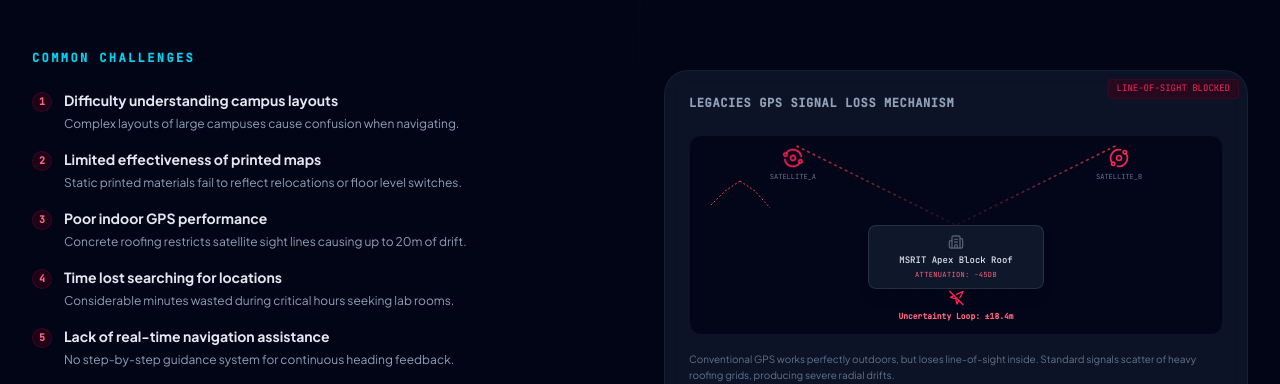
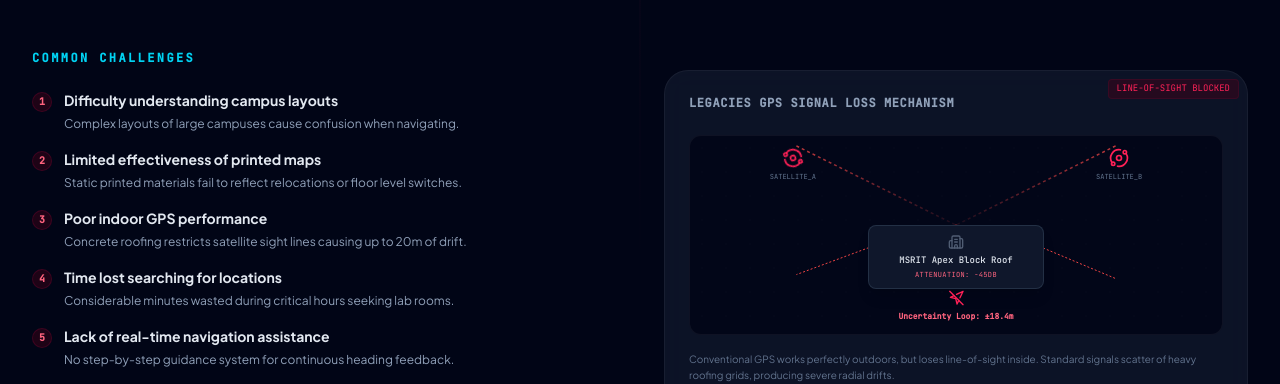
Before and after one commit to Srinidhi-070/TRAILIX_PRESENTATION, a React (Vite) app: page / in a window 1280 px wide. Shown: the part 1980-2364 px from the top of the page. Built offline with nearby package versions, Linux system fonts and the light colour scheme.

Commit message:
Fix scattered waves SVG coordinates in ProblemStatement

```diff
--- a/src/components/ProblemStatement.tsx
+++ b/src/components/ProblemStatement.tsx
@@ -89,9 +89,12 @@ export default function ProblemStatement() {
                   <line x1="20%" y1="5%" x2="50%" y2="45%" stroke="url(#sat-line)" strokeWidth="1.5" strokeDasharray="3,3" />
                   <line x1="80%" y1="5%" x2="50%" y2="45%" stroke="url(#sat-line)" strokeWidth="1.5" strokeDasharray="3,3" />
 
-                  {/* Scattered waves */}
-                  <path d="M 50,45 L 35,55 L 20,70" fill="none" stroke="#ef4444" strokeWidth="1" strokeDasharray="2,2" />
-                  <path d="M 50,45 L 65,55 L 80,72" fill="none" stroke="#ef4444" strokeWidth="1" strokeDasharray="2,2" />
+                  {/* Scattered waves (using percentage lines to scale properly) */}
+                  <line x1="50%" y1="45%" x2="35%" y2="55%" stroke="#ef4444" strokeWidth="1" strokeDasharray="2,2" />
+                  <line x1="35%" y1="55%" x2="20%" y2="70%" stroke="#ef4444" strokeWidth="1" strokeDasharray="2,2" />
+
+                  <line x1="50%" y1="45%" x2="65%" y2="55%" stroke="#ef4444" strokeWidth="1" strokeDasharray="2,2" />
+                  <line x1="65%" y1="55%" x2="80%" y2="72%" stroke="#ef4444" strokeWidth="1" strokeDasharray="2,2" />
                 </svg>
 
                 {/* Satellite Nodes */}
```
